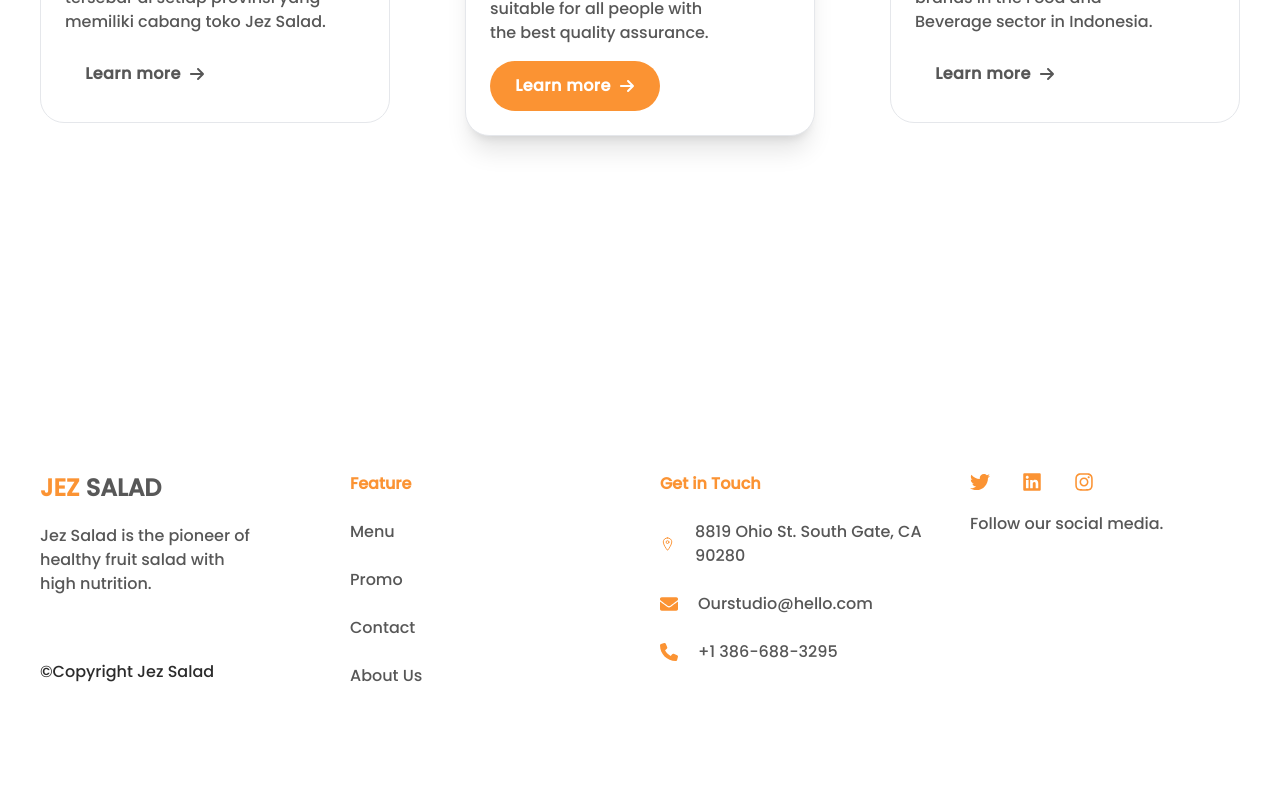
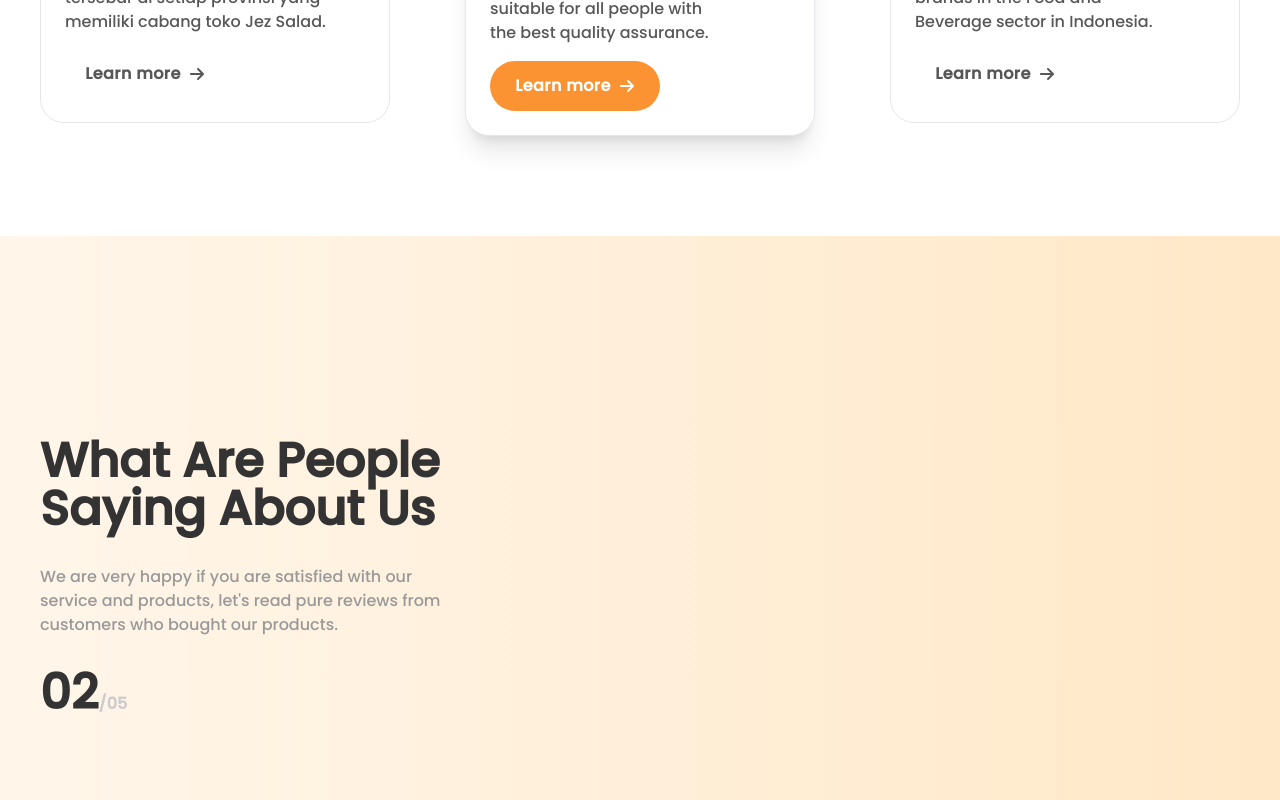
Before and after one commit to sifatullahshoyon/jez_salad, a Next.js app: page / in a window 1280 px wide. Shown: the part 2120-2920 px from the top of the page. Before the commit the page ends 2828 px from the top, so only its background shows below. Built offline with nearby package versions, Linux system fonts and the light colour scheme.

Commit message:
about us section is not finished

```diff
--- a/package.json
+++ b/package.json
@@ -12,7 +12,8 @@
     "next": "14.2.8",
     "react": "^18",
     "react-dom": "^18",
-    "react-icons": "^5.3.0"
+    "react-icons": "^5.3.0",
+    "swiper": "^11.1.12"
   },
   "devDependencies": {
     "eslint": "^8",
--- a/src/app/globals.css
+++ b/src/app/globals.css
@@ -14,6 +14,29 @@
   }
 } */
 
+.swiper {
+  width: 100%;
+  height: 100%;
+}
+
+.swiper-slide {
+  text-align: center;
+  font-size: 18px;
+  background: #fff;
+
+  /* Center slide text vertically */
+  display: flex;
+  justify-content: center;
+  align-items: center;
+}
+
+.swiper-slide img {
+  display: block;
+  width: 100%;
+  height: 100%;
+  object-fit: cover;
+}
+
 body {
   /* color: var(--foreground); */
   --background: rgba(255, 255, 255, 1);
--- a/src/app/layout.js
+++ b/src/app/layout.js
@@ -3,6 +3,10 @@ import "./globals.css";
 import Navbar from "@/components/Shared/Navbar";
 import Header from "@/components/Homepage/Header";
 import Footer from "@/components/Shared/Footer";
+// Import Swiper styles
+import 'swiper/css';
+import 'swiper/css/pagination';
+
 
 const poppins = Poppins({
   weight: "500",
--- a/src/app/page.js
+++ b/src/app/page.js
@@ -1,3 +1,4 @@
+import AboutUs from "@/components/Homepage/AboutUs";
 import Food from "@/components/Homepage/Food";
 import Header from "@/components/Homepage/Header";
 import Container from "@/components/Shared/Container";
@@ -10,6 +11,7 @@ export default function Home() {
         {/* <Header /> */}
         <Food />
        </Container>
+        <AboutUs />
       </main>
   );
 }
--- /dev/null
+++ b/src/components/Homepage/AboutUs.jsx
@@ -0,0 +1,37 @@
+import React from "react";
+import Container from "../Shared/Container";
+import Slider from "../Slider";
+
+const AboutUs = () => {
+  return (
+    <section className="py-[100px]">
+      <div className="bg-gradient-to-r from-[#FFF6EA] to-[#FFE8C7] ">
+        <Container>
+          <div className="flex flex-row  items-center h-[682px]">
+            <div>
+              <h1 className="text-5xl text-[#333333] font-semibold">
+                What Are People <br />
+                Saying <span>About Us</span>
+              </h1>
+              <p className="my-8 text-balance text-base text-[#999999] font-normal">
+                We are very happy if you are satisfied with our <br /> service
+                and products, let&apos;s read pure reviews from <br /> customers
+                who bought our products.
+              </p>
+              <p className="mt-6 text-[#333333] text-5xl font-bold">
+              02<small className="text-base text-[#CCCCCC]">/05</small>
+            </p>
+            </div>
+            {/* Arrow Icon */}
+            <div>
+                {/* TODO: Slider work not finished */}
+              {/* <Slider></Slider> */}
+            </div>
+          </div>
+        </Container>
+      </div>
+    </section>
+  );
+};
+
+export default AboutUs;
--- /dev/null
+++ b/src/components/Slider.jsx
@@ -0,0 +1,27 @@
+'use client'
+import React from 'react';
+import { Pagination } from 'swiper/modules';
+import { Swiper, SwiperSlide } from 'swiper/react';
+
+const Slider = () => {
+    return (
+        <div>
+          <Swiper
+        slidesPerView={3}
+        spaceBetween={30}
+        pagination={{
+          clickable: true,
+        }}
+        modules={[Pagination]}
+        className="mySwiper"
+      >
+        <SwiperSlide>
+            Lorem ipsum dolor sit amet consectetur adipisicing elit. Doloribus corporis nam blanditiis, inventore eligendi ipsa illo consequuntur, harum quo perspiciatis error ut quis perferendis repudiandae voluptas quia vel facere nesciunt libero qui, expedita explicabo. Nam beatae unde neque eum quisquam quibusdam ipsam molestiae ab velit nulla ducimus ullam, porro totam iure aut, quam voluptatem minus expedita obcaecati praesentium eos iusto soluta? Doloribus, nulla ullam! Voluptates pariatur vel cum provident quis aspernatur exercitationem velit debitis eum tempore quod quidem sint veniam consequuntur deserunt enim nisi doloribus qui officia, labore fugiat laborum architecto odio fuga. Aperiam ratione neque reprehenderit, minima soluta numquam.
+        </SwiperSlide>
+
+      </Swiper>
+        </div>
+    );
+};
+
+export default Slider;
```
Also changed, not shown: 1 other file (tests, documents, lock files or other folders).
